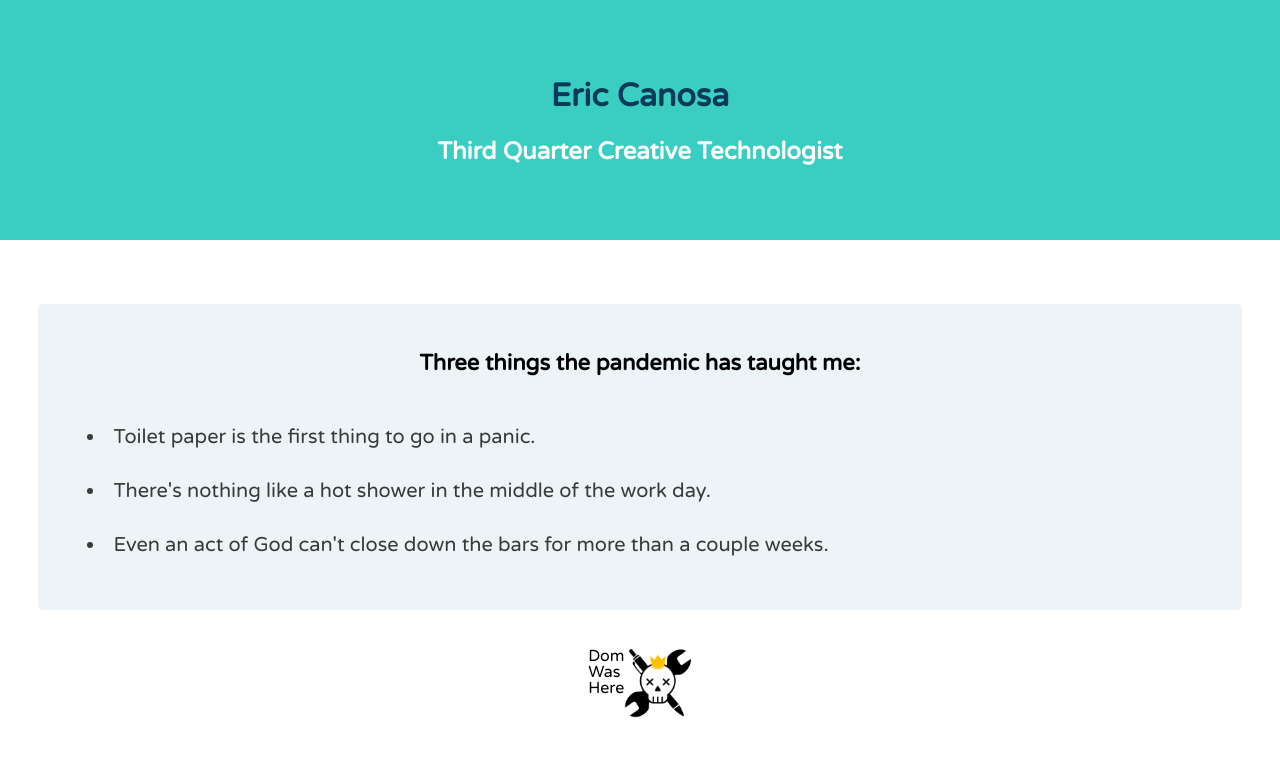
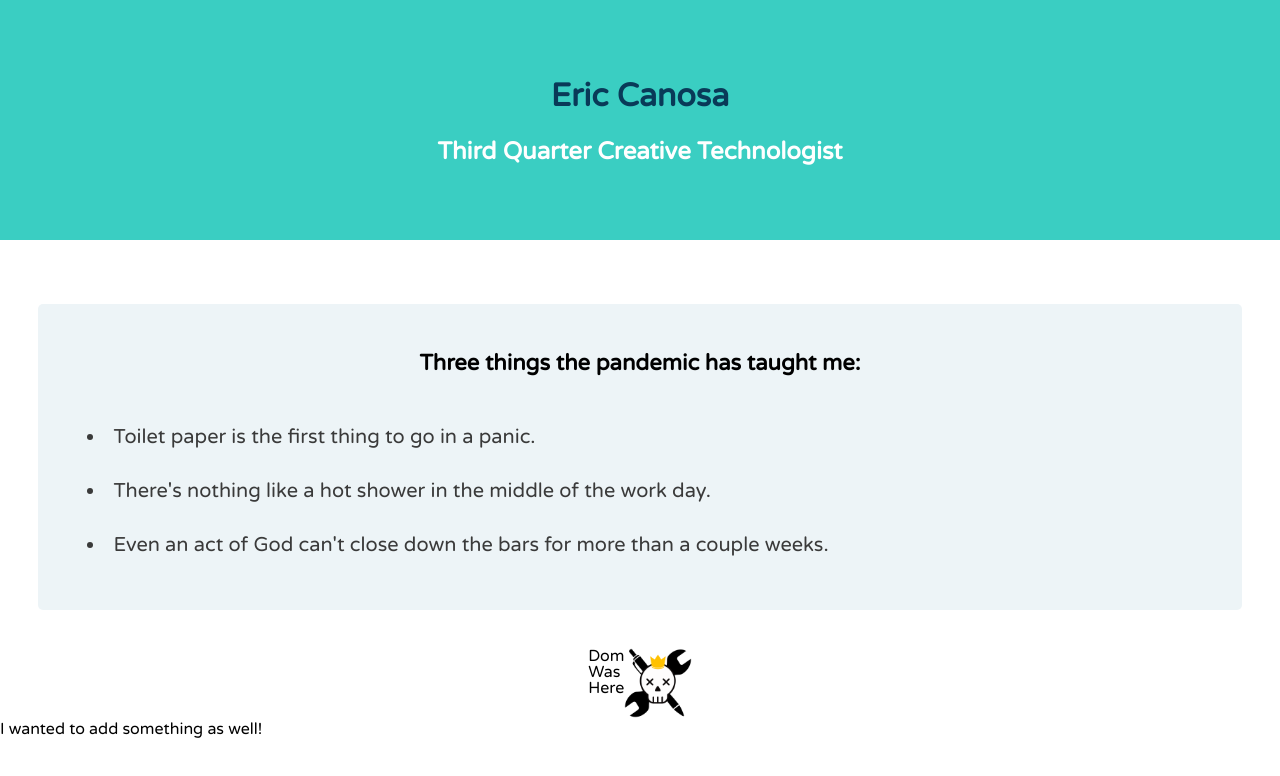
Before and after one commit to canosaer/wd3_week1_homework, a website: page index.html in a window 1280 px wide. Drawn offline with Linux system fonts and the light colour scheme.

Commit message:
Added to Eric's Repo

```diff
--- a/index.html
+++ b/index.html
@@ -35,6 +35,10 @@
 		</a>
 	</div>
 
+	<section class="shelly">
+		<h4>I wanted to add something as well!</h4>
+	</section>
+
 	<script src="src/js/dreadScript/logo.js"></script>
 </body>
 
```
